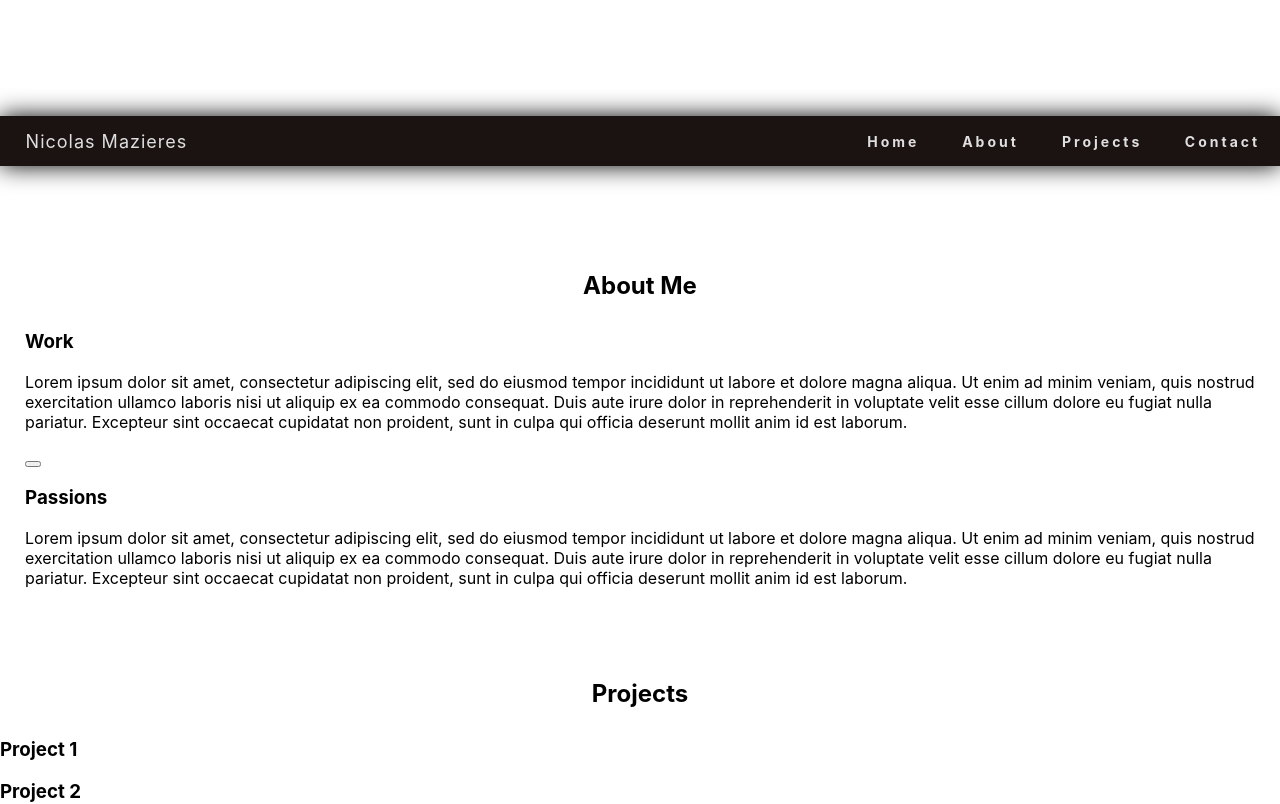
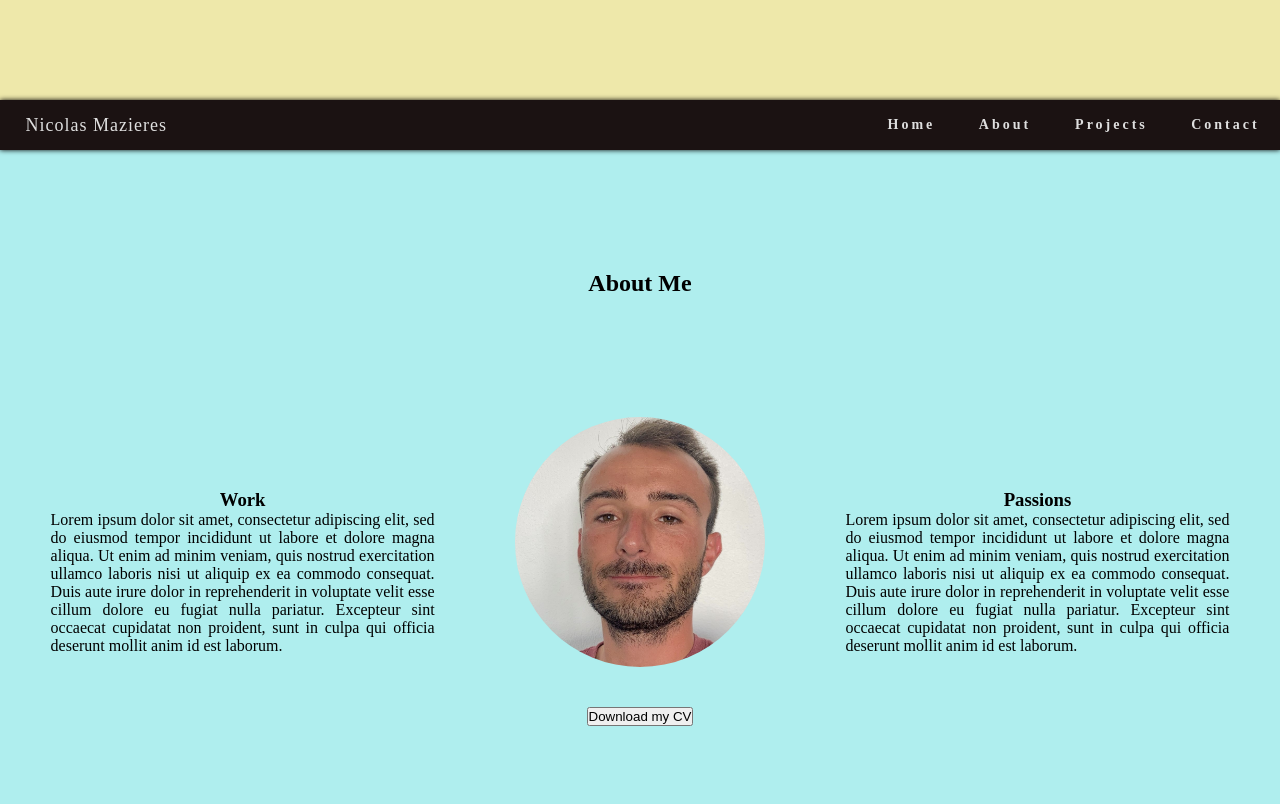
Before and after one commit to NicolasMazieres/NM-Portfolio, a React (Create React App) app: page / in a window 1280 px wide. Shown: the part 700-1504 px from the top of the page. Built offline with nearby package versions, Linux system fonts and the light colour scheme.

Commit message:
Layout page + minor corrections

```diff
--- a/src/components/AboutMe.tsx
+++ b/src/components/AboutMe.tsx
@@ -3,7 +3,7 @@ function AboutMe() {
         <section className="about-container" id="about">
             <h2 className="section-title">About Me</h2>
             <div className="about-content">
-                <div>
+                <div className="about-item">
                     <h3>Work</h3>
                     <p>Lorem ipsum dolor sit amet, consectetur adipiscing elit,
                         sed do eiusmod tempor incididunt ut labore et dolore magna aliqua.
@@ -12,11 +12,11 @@ function AboutMe() {
                         velit esse cillum dolore eu fugiat nulla pariatur. Excepteur sint occaecat cupidatat non
                         proident, sunt in culpa qui officia deserunt mollit anim id est laborum.</p>
                 </div>
-                <div>
-                    <img src="" alt="" />
-                    <button></button>
+                <div className="about-item">
+                    <img className="portrait-picture" src="./nm-photo.jpg" alt="My portrait" />
+                    <button className="cv-button">Download my CV</button>
                 </div>
-                <div>
+                <div className="about-item">
                     <h3>Passions</h3>
                     <p>Lorem ipsum dolor sit amet, consectetur adipiscing elit,
                         sed do eiusmod tempor incididunt ut labore et dolore magna aliqua.
--- a/src/components/AllRoutes.tsx
+++ b/src/components/AllRoutes.tsx
@@ -3,12 +3,11 @@ import Navbar from './Navbar';
 import AboutMe from './AboutMe';
 import Projects from './Projects';
 import Contact from './Contact';
-import Landing from './Landing';
+import Landing from "./Landing";
 
 function AllRoutes() {
     return (
         <Router>
-            <div className="nav-container">
             <Navbar />
             <Switch>
                 <Route path="/"></Route> <Landing /> <Route />
@@ -16,7 +15,6 @@ function AllRoutes() {
                 <Route path="/skills"></Route> <Projects /> <Route />
                 <Route path="/contacts"></Route> <Contact /> <Route />
             </Switch>
-            </div>
         </Router>
     );
 }
--- a/src/components/Navbar.tsx
+++ b/src/components/Navbar.tsx
@@ -33,7 +33,7 @@ function Navbar() {
             {(isMenuClicked || largeur > 520) && (
                 <ul className="nav-list">
                     <li className="nav-items">
-                        <HashLink className="nav-items" smooth to="/">Home</HashLink>
+                        <HashLink className="nav-items" smooth to="/#">Home</HashLink>
                     </li>
                     <li className="nav-items">
                         <HashLink className="nav-items" smooth to="/#about">About</HashLink>
--- a/src/index.css
+++ b/src/index.css
@@ -1,15 +1,6 @@
-body {
+* {
   margin: 0;
-  font-family: -apple-system, BlinkMacSystemFont, 'Segoe UI', 'Roboto', 'Oxygen',
-    'Ubuntu', 'Cantarell', 'Fira Sans', 'Droid Sans', 'Helvetica Neue',
-    sans-serif;
-  -webkit-font-smoothing: antialiased;
-  -moz-osx-font-smoothing: grayscale;
-}
-
-code {
-  font-family: source-code-pro, Menlo, Monaco, Consolas, 'Courier New',
-    monospace;
+  padding: 0;
 }
 
 /* Landing page */
@@ -17,6 +8,7 @@ code {
 .landing-container {
   height: 100vh;
   text-align: center;
+  background-color: palegoldenrod;
 }
 
 /* Navbar */
@@ -27,14 +19,12 @@ nav {
   justify-content: space-between;
   height: 50px;
   background: #1B1212;
-  box-shadow: 0 0 25px 0 black;
-}
-
-.nav-container {
+  box-shadow: 0 0 5px 0 black;
   position: sticky;
   top: 0;
   width: 100%;
 }
+
 
 .nav-title {
   margin: auto 2%;
@@ -80,13 +70,64 @@ nav {
 /* About Me section */
 
 .about-container {
-  padding: 25px;
-  margin: 50px auto;
+  padding: 15vh 25px;
+  min-height: 70vh;
+  background-color: paleturquoise;
 }
 
 .section-title {
-  margin: 30px auto;
+  margin-bottom: 15vh;
   text-align: center;
+}
+
+.about-content {
+  display: flex;
+  flex-direction: row;
+  align-items: center;
+  justify-content: space-between;
+}
+
+.about-item {
+  margin: auto 2vw;
+  display: flex;
+  flex-direction: column;
+  align-items: center;
+  justify-content: center;
+  max-width: 30vw;
+  min-width: 200px;
+}
+
+.about-item p {
+  text-align: justify;
+}
+
+.portrait-picture {
+  margin-bottom: 5vh;
+  max-width: 30vw;
+  max-height: 250px;
+  border-radius: 50%;
+}
+
+/* Project section */
+
+.projects-container {
+  padding: 15vh 25px;
+  min-height: 70vh;
+  background-color: palegreen;
+}
+
+/* Contact section */
+
+.contact-container {
+  padding: 15vh 25px;
+  min-height: 60vh;
+  background-color: palevioletred;
+}
+
+/* Footer */
+
+footer {
+  height: 10vh;
 }
 
 /* Responsivity for low width */
```
Also changed, not shown: public/nm-photo.jpg (added), 1 other file (tests, documents, lock files or other folders). Lines whose indentation alone changed are shown as unchanged.
